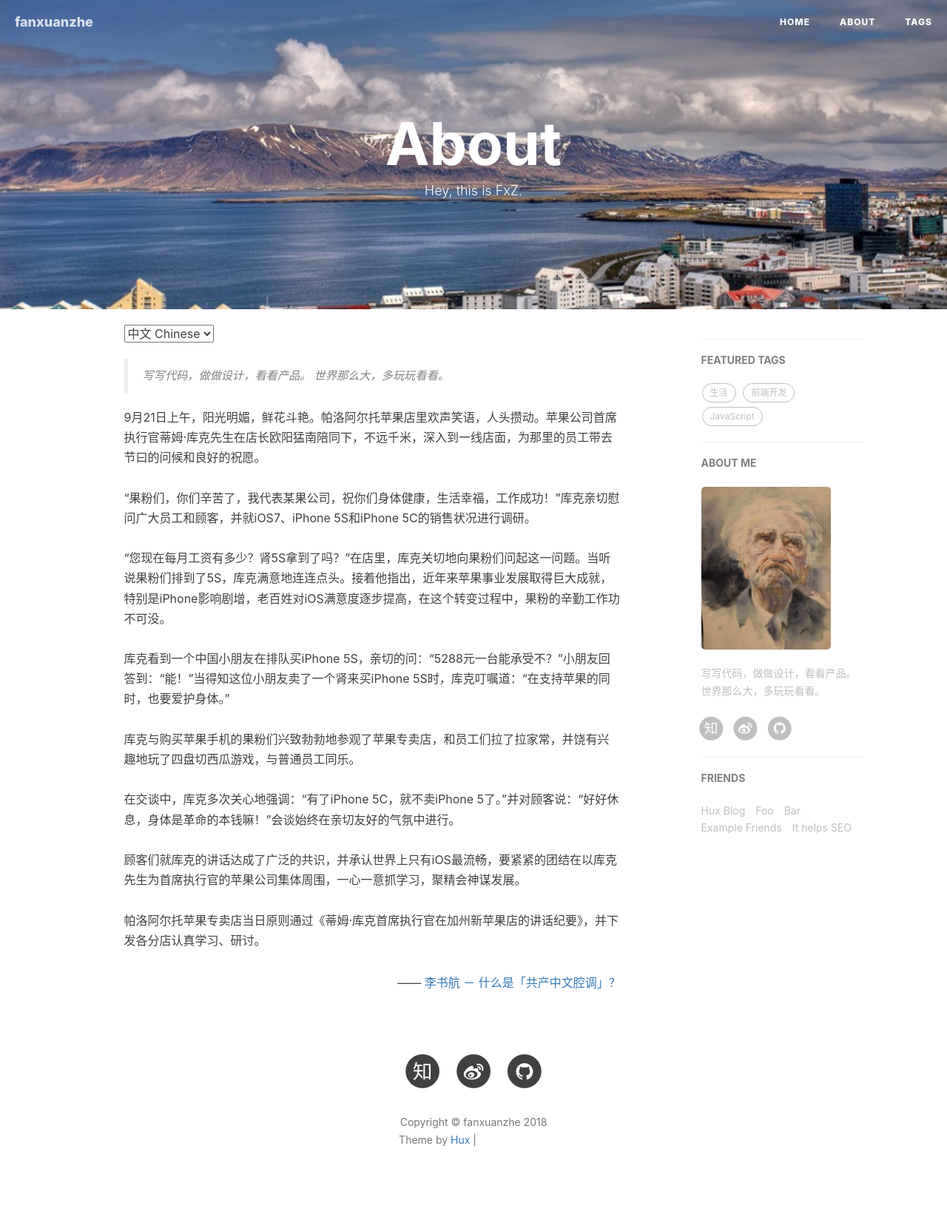
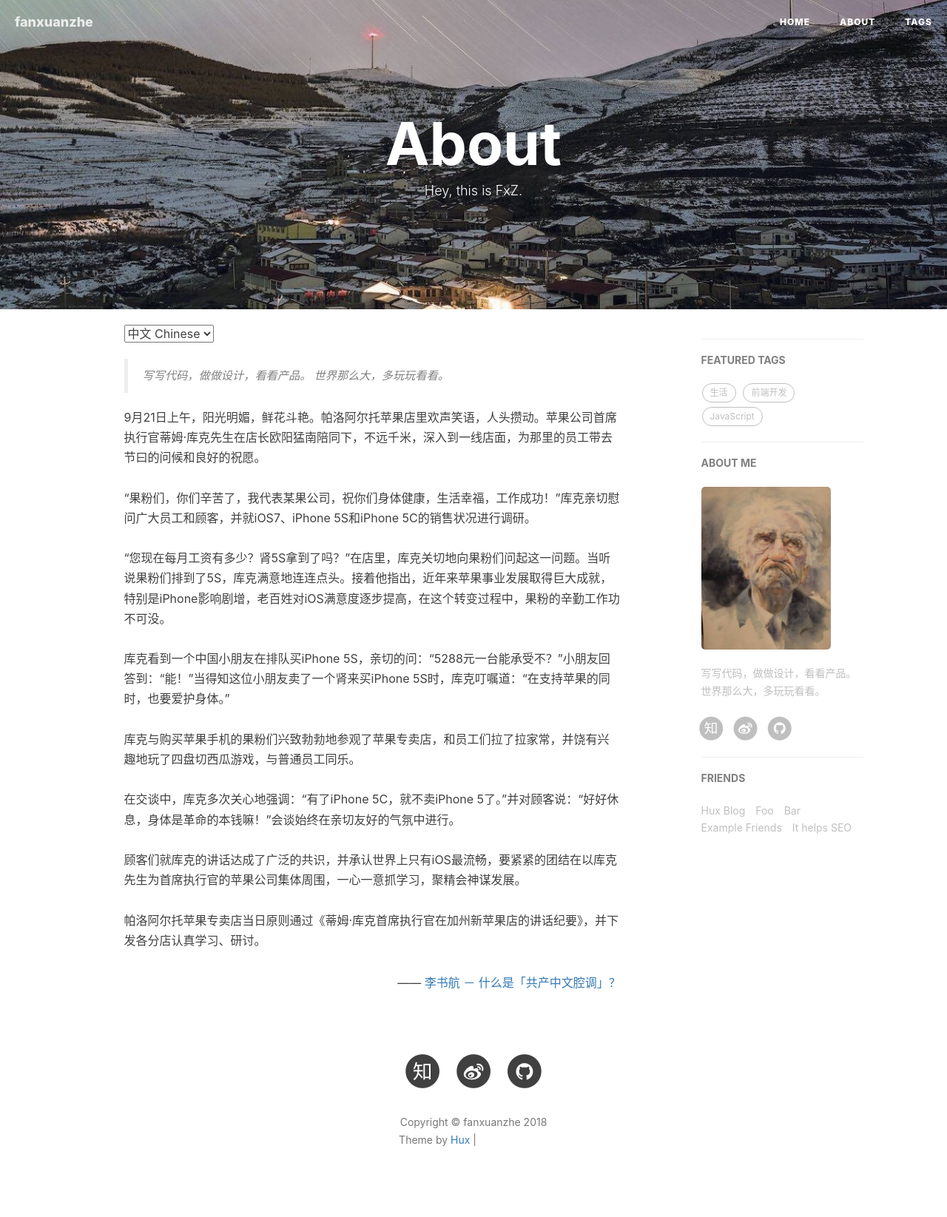
Before and after one commit to zephyr-fun/zephyr-fun.github.io, a Jekyll site: the page built from about.html, in a window 1280 px wide. Shown: the whole page at 74% size. Built offline with Jekyll 4.4.1, drawn with Linux system fonts in a browser that asks for light colours; nearby versions of some CDN libraries; comment, search, counter and statistics services are not loaded; grey boxes are pictures that could not be loaded.

Commit message:
about page change

```diff
--- a/about.html
+++ b/about.html
@@ -2,7 +2,7 @@
 layout: page
 title: "About"
 description: "Hey, this is FxZ."
-header-img: "img/iceland-about-bg.jpg"
+header-img: "img/hasusky-about-bg.jpg"
 ---
 
 <!-- Language Selector -->
```
Also changed, not shown: img/hasusky-about-bg.jpg (added).
